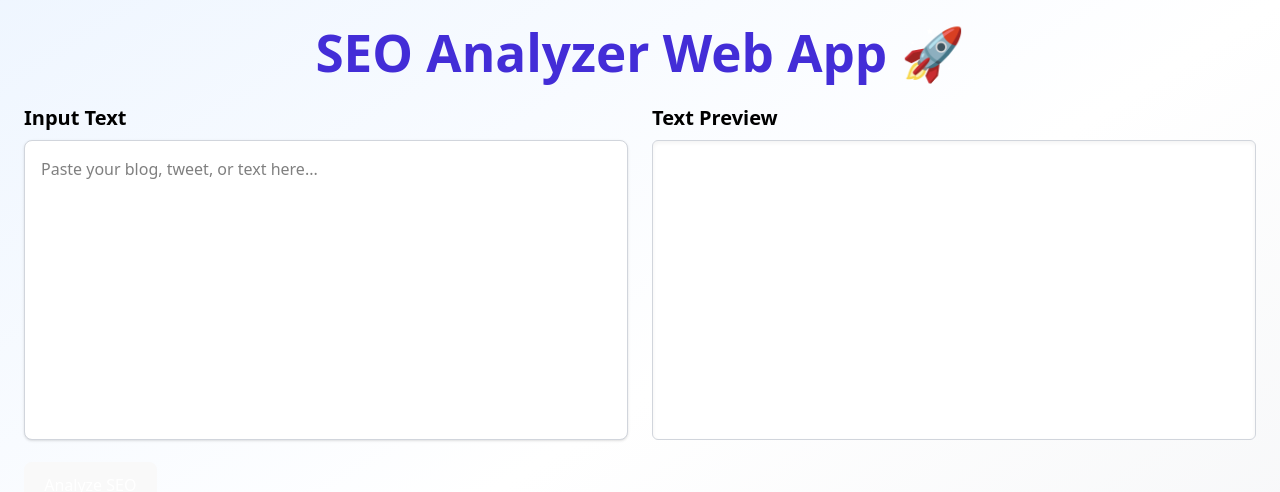
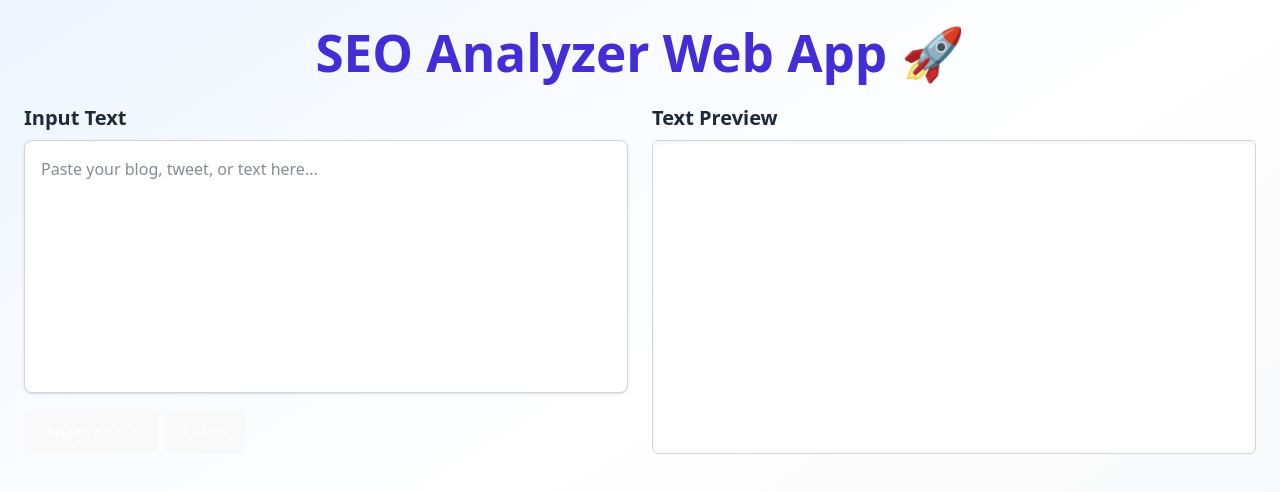
Before and after one commit to Adarsh833/seo-analyzer-webapp, a React (Vite) app in the folder client/: page / in a window 1280 px wide. Shown: the top 492 px of the page. Built offline with nearby package versions, Linux system fonts and the light colour scheme.

Commit message:
added undo button

```diff
--- a/client/src/App.jsx
+++ b/client/src/App.jsx
@@ -103,9 +103,8 @@
 //     </div>
 //   );
 // }
-
-
-import React, { useState } from "react";
+// App.jsx
+import React, { useState, useEffect } from "react";
 import axios from "axios";
 
 function App() {
@@ -113,8 +112,22 @@ function App() {
   const [results, setResults] = useState(null);
   const [loading, setLoading] = useState(false);
   const [error, setError] = useState("");
+  const [highlightedText, setHighlightedText] = useState("");
+  const [history, setHistory] = useState([]);
 
   const BACKEND_URL = "http://localhost:5000";
+
+  useEffect(() => {
+    const saved = localStorage.getItem("seoDraft");
+    if (saved) {
+      setText(saved);
+      setHighlightedText(saved);
+    }
+  }, []);
+
+  useEffect(() => {
+    localStorage.setItem("seoDraft", text);
+  }, [text]);
 
   const handleAnalyze = async () => {
     setError("");
@@ -135,13 +148,31 @@ function App() {
 
   const handleInsertKeyword = (keyword) => {
     if (text.toLowerCase().includes(keyword.toLowerCase())) return;
-
-    setText((prev) => prev.trim() + ". " + keyword);
-
+    setHistory([...history, text]);
+    const newText = text.trim() + ". " + keyword;
+    setText(newText);
+    highlightInserted(newText, keyword);
     setResults((prev) => ({
       ...prev,
       keywords: prev.keywords.filter((k) => k !== keyword),
     }));
+  };
+
+  const highlightInserted = (text, keyword) => {
+    const safeKeyword = keyword.replace(/[.*+?^${}()|[\]\\]/g, "\\$&");
+    const highlighted = text.replace(
+      new RegExp(`(${safeKeyword})`, "gi"),
+      '<span class="bg-yellow-200 font-semibold">$1</span>'
+    );
+    setHighlightedText(highlighted);
+  };
+
+  const handleUndo = () => {
+    if (history.length === 0) return;
+    const prev = history[history.length - 1];
+    setText(prev);
+    setHighlightedText(prev);
+    setHistory(history.slice(0, -1));
   };
 
   return (
@@ -152,43 +183,48 @@ function App() {
 
       {/* Side-by-side layout */}
       <div className="grid grid-cols-1 md:grid-cols-2 gap-6">
-        {/* Input Box */}
-        <div>
-          <h3 className="text-xl font-semibold mb-2 text-black">Input Text</h3>
+        {/* Input */}
+        <div className="flex flex-col h-[350px]">
+          <div className="text-xl font-semibold mb-2 text-gray-800">Input Text</div>
           <textarea
-            className="w-full h-[300px] border border-gray-300 p-4 rounded-lg text-base resize-none shadow-sm focus:outline-none focus:ring-2 focus:ring-indigo-400 text-black bg-white"
+            className="flex-1 w-full border border-gray-300 p-4 rounded-lg text-base resize-none shadow-sm focus:outline-none focus:ring-2 focus:ring-indigo-400 text-gray-900 bg-white"
             placeholder="Paste your blog, tweet, or text here..."
             value={text}
             onChange={(e) => setText(e.target.value)}
           />
-
+          <div className="mt-4 flex gap-2">
             <button
               onClick={handleAnalyze}
               disabled={loading}
-            className="mt-4 bg-indigo-600 text-white px-6 py-2 rounded-lg text-base font-medium hover:bg-indigo-700 disabled:opacity-50"
+              className="bg-indigo-600 text-white px-6 py-2 rounded-lg text-base font-medium hover:bg-indigo-700 disabled:opacity-50"
             >
               {loading ? "Analyzing..." : "Analyze SEO"}
             </button>
+            <button
+              onClick={handleUndo}
+              className="bg-gray-400 text-white px-6 py-2 rounded-lg text-base font-medium hover:bg-gray-600"
+            >
+              Undo
+            </button>
+          </div>
           {error && <p className="text-red-600 mt-2">{error}</p>}
         </div>
 
-        {/* Output Preview Box */}
-        <div>
-          <h3 className="text-xl font-semibold mb-2 text-black">Text Preview</h3>
-          <div className="w-full h-[300px] whitespace-pre-wrap p-4 border border-gray-300 rounded-md bg-white text-gray-900 shadow-inner">
-            {text}
-          </div>
+        {/* Preview */}
+        <div className="flex flex-col h-[350px]">
+          <div className="text-xl font-semibold mb-2 text-gray-800">Text Preview</div>
+          <div
+            className="flex-1 w-full whitespace-pre-wrap p-4 border border-gray-300 rounded-md bg-white text-gray-900 shadow-inner overflow-auto"
+            dangerouslySetInnerHTML={{ __html: highlightedText }}
+          />
         </div>
       </div>
 
-
-      {results && (
-        <>
-          {/* Recommended Keywords above metrics */}
-          {results.keywords?.length > 0 && (
-            <div className="mt-8">
-              <p className="text-lg font-semibold text-gray-800">Recommended Keywords:</p>
-              <div className="flex flex-wrap gap-3 mt-2">
+      {/* Recommended Keywords */}
+      {results?.keywords?.length > 0 && (
+        <div className="mt-8 bg-white shadow-md rounded-lg p-6 border border-gray-200">
+          <h2 className="text-xl font-semibold mb-4 text-green-800">Recommended Keywords</h2>
+          <div className="flex flex-wrap gap-3">
             {results.keywords.map((kw, idx) => (
               <div
                 key={idx}
@@ -207,7 +243,8 @@ function App() {
         </div>
       )}
 
-          {/* Metrics Card Below */}
+      {/* SEO Analysis Results */}
+      {results && (
         <div className="mt-8 bg-white shadow-md rounded-lg p-6 border border-gray-200">
           <h2 className="text-2xl font-semibold text-indigo-700 mb-4">SEO Analysis Results</h2>
           <div className="grid grid-cols-1 sm:grid-cols-2 gap-x-12 gap-y-2 text-gray-800 text-base">
@@ -231,11 +268,8 @@ function App() {
             </>
           )}
         </div>
-        </>
       )}
-
     </div>
-
   );
 }
 
--- a/client/tailwind.config.cjs
+++ /dev/null
@@ -1,11 +0,0 @@
-/** @type {import('tailwindcss').Config} */
-module.exports = {
-    content: [
-      "./index.html",
-      "./src/**/*.{js,ts,jsx,tsx}",
-    ],
-    theme: {
-      extend: {},
-    },
-    plugins: [],
-  }
--- /dev/null
+++ b/client/tailwind.config.js
@@ -0,0 +1,11 @@
+/** @type {import('tailwindcss').Config} */
+export default {
+  content: [
+    "./index.html",
+    "./src/**/*.{js,ts,jsx,tsx}",
+  ],
+  theme: {
+    extend: {},
+  },
+  plugins: [],
+}
```
Also changed, not shown: client/src/App.css (line endings or trailing spaces). Lines whose indentation alone changed are shown as unchanged.
